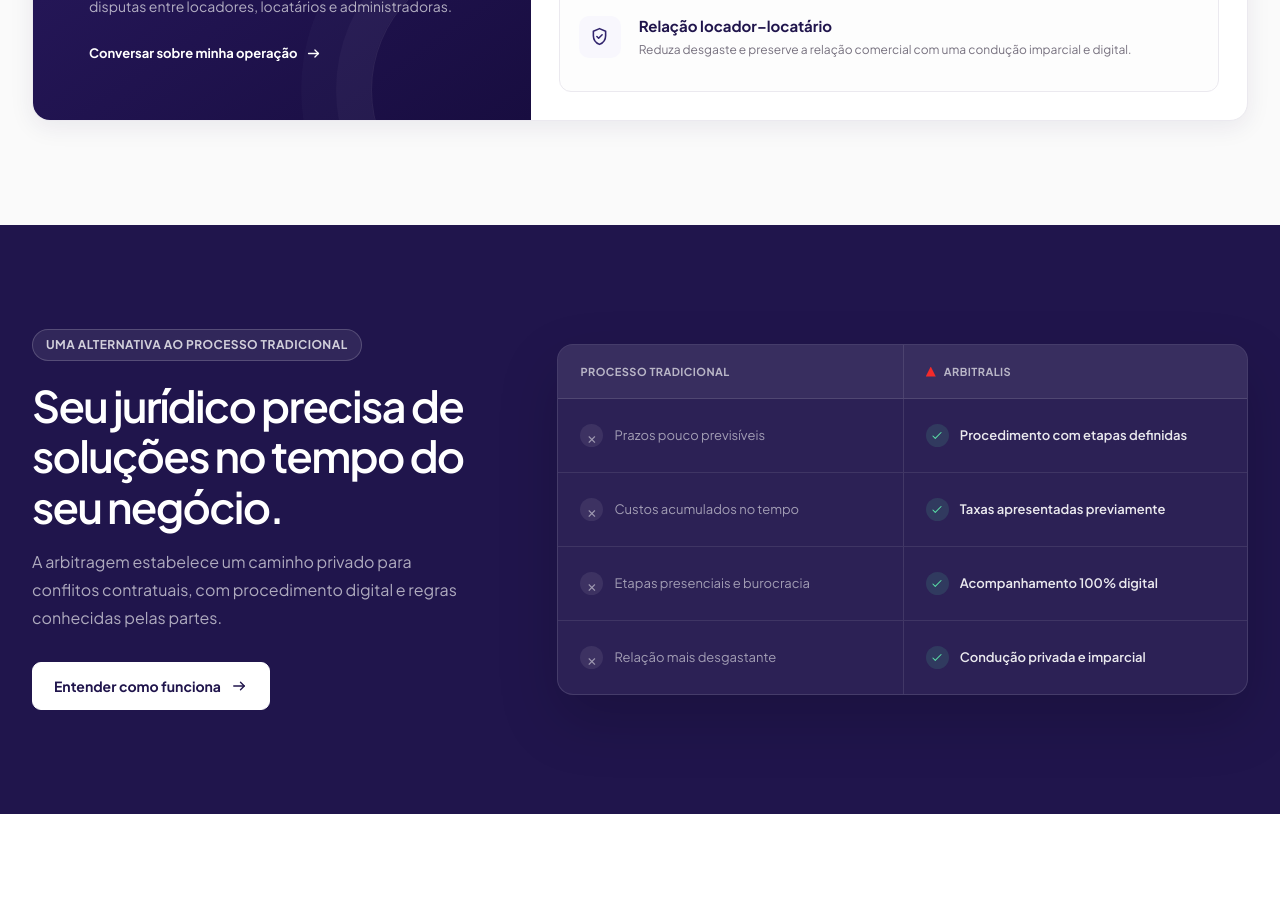
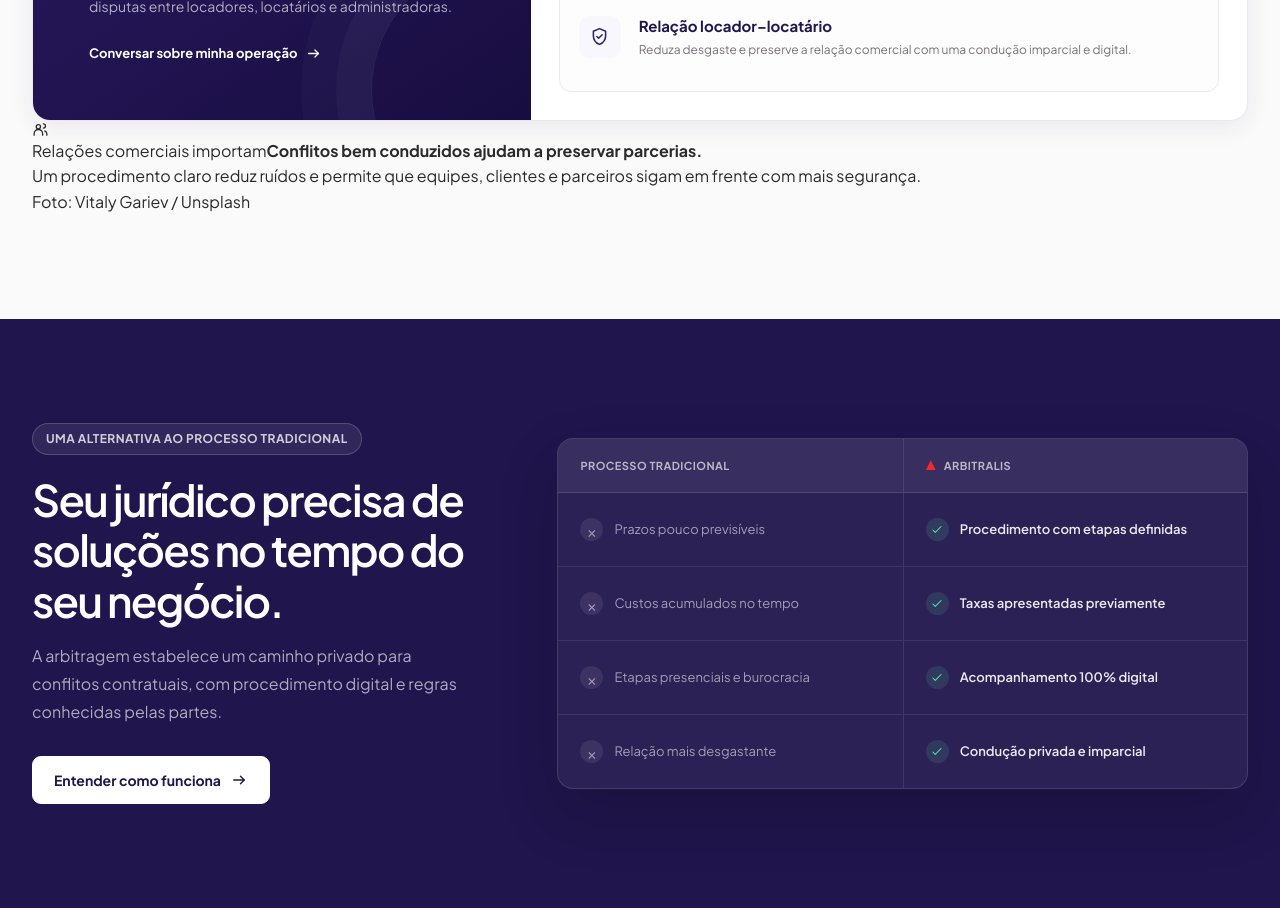
Before and after one commit to pullovers/arbitralis-redesign, a Next.js app: page / in a window 1280 px wide. Shown: the part 1720-2636 px from the top of the page. Built offline with nearby package versions, Linux system fonts and the light colour scheme.

Commit message:
Add human editorial image to solutions section

```diff
--- a/app/page.tsx
+++ b/app/page.tsx
@@ -394,6 +394,19 @@
                 ))}
               </div>
             </div>
+
+            <figure className="audience-photo" data-reveal>
+              <div className="audience-photo-copy">
+                <span><Icon name="users" size={17} /> Relações comerciais importam</span>
+                <strong>Conflitos bem conduzidos ajudam a preservar parcerias.</strong>
+                <p>Um procedimento claro reduz ruídos e permite que equipes, clientes e parceiros sigam em frente com mais segurança.</p>
+              </div>
+              <figcaption>
+                <a href="https://unsplash.com/photos/diverse-business-team-collaborating-in-a-modern-office-_4tpElFQemQ" target="_blank" rel="noreferrer">
+                  Foto: Vitaly Gariev / Unsplash
+                </a>
+              </figcaption>
+            </figure>
           </div>
         </section>
 
```
